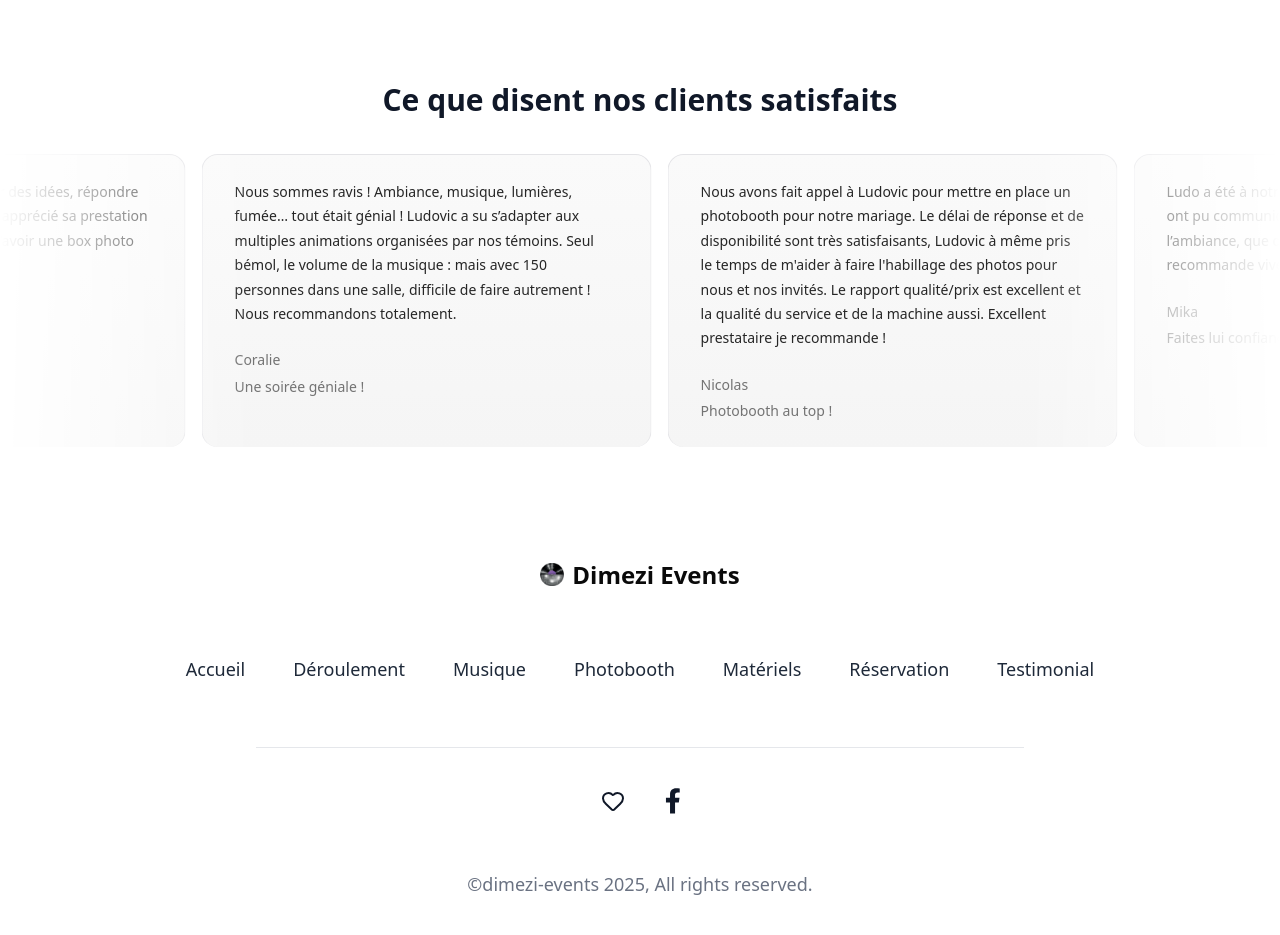
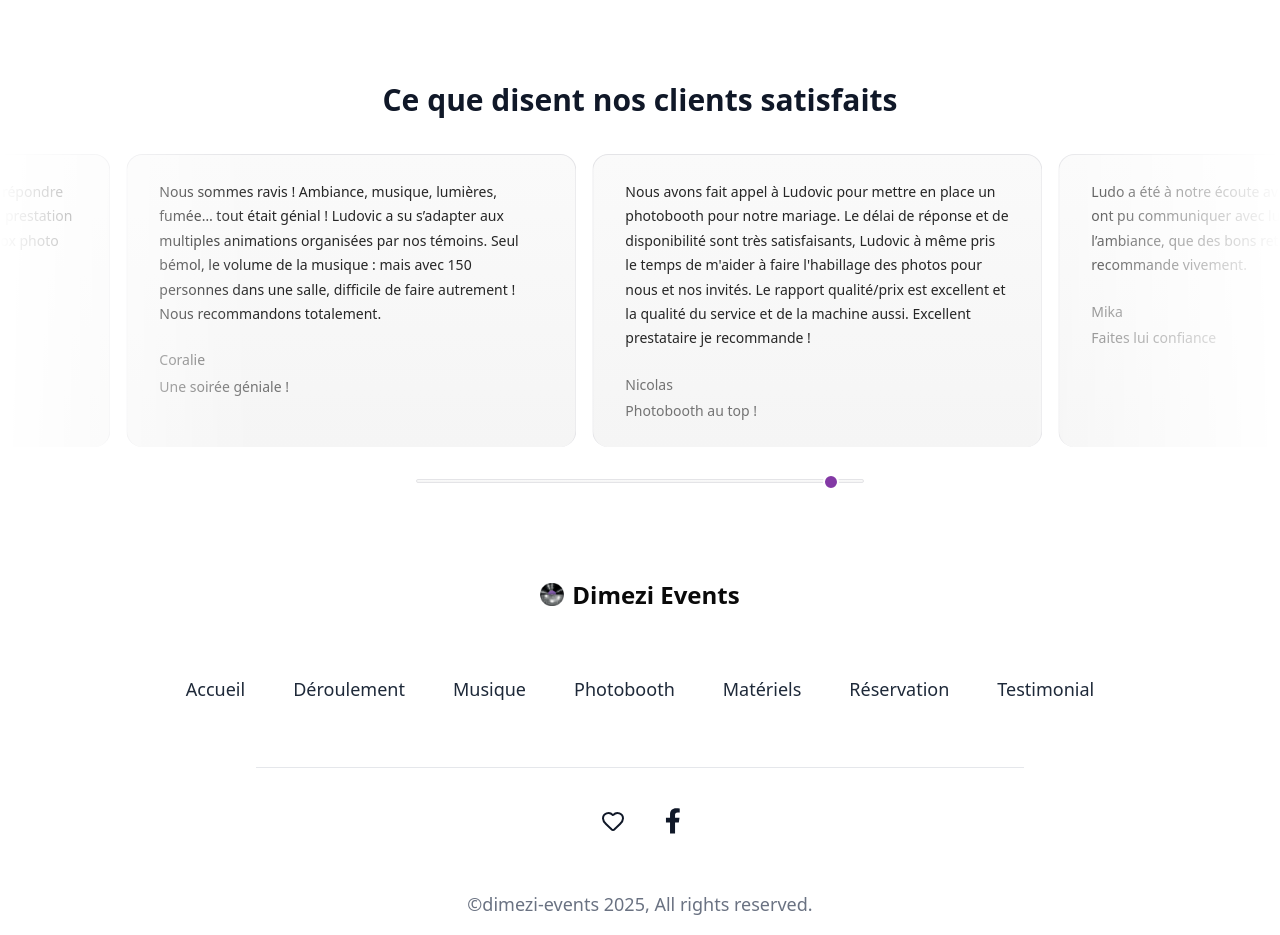
Before and after one commit to TheoBourdel/theobourdel.github.io, a Next.js app: page / in a window 1280 px wide. Shown: the part 6540-7475 px from the top of the page. Built offline with nearby package versions, Linux system fonts and the light colour scheme.

Commit message:
add testimonial manual slider

```diff
--- a/app/globals.css
+++ b/app/globals.css
@@ -128,3 +128,25 @@
     @apply bg-background text-foreground;
   }
 }
+
+.custom-slider {
+  @apply appearance-none w-full h-1 bg-transparent cursor-pointer;
+}
+
+/* Barre (track) */
+.custom-slider::-webkit-slider-runnable-track {
+  @apply h-1 border border-zinc-200 bg-[linear-gradient(180deg,#fafafa,#f5f5f5)] rounded-full;
+}
+.custom-slider::-moz-range-track {
+  @apply h-1 border border-zinc-200 bg-[linear-gradient(180deg,#fafafa,#f5f5f5)] rounded-full;
+}
+
+/* Bouton (thumb) */
+.custom-slider::-webkit-slider-thumb {
+  -webkit-appearance: none;
+  @apply w-4 h-4 bg-[#8339a5] rounded-full border-2 border-white;
+  margin-top: -6px;
+}
+.custom-slider::-moz-range-thumb {
+  @apply w-4 h-4 bg-[#8339a5] rounded-full border-2 border-white;
+}
--- a/components/ui/infinite-moving-cards.jsx
+++ b/components/ui/infinite-moving-cards.jsx
@@ -1,7 +1,7 @@
 "use client";
 
 import { cn } from "@/lib/utils";
-import React, { useEffect, useState } from "react";
+import React, { useEffect, useState, useRef } from "react";
 
 export const InfiniteMovingCards = ({
   items,
@@ -10,83 +10,110 @@ export const InfiniteMovingCards = ({
   pauseOnHover = true,
   className
 }) => {
-  const containerRef = React.useRef(null);
-  const scrollerRef = React.useRef(null);
+  const containerRef = useRef(null);
+  const scrollerRef = useRef(null);
+
+  const [scrollPos, setScrollPos] = useState(0);
+  const [manualControl, setManualControl] = useState(false);
+  const [contentWidth, setContentWidth] = useState(0);
+
+  const scrollSpeedMap = { fast: 1.5, normal: 0.75, slow: 0.3 }; // en pixels/frame
+  const scrollSpeed = scrollSpeedMap[speed] || 0.75;
 
   useEffect(() => {
     addAnimation();
+
+    // Mesure la largeur réelle du contenu pour boucler
+    if (scrollerRef.current) {
+      const firstHalfWidth = Array.from(scrollerRef.current.children)
+        .slice(0, items.length) // première copie uniquement
+        .reduce((total, el) => total + el.offsetWidth + 16, 0); // +16px pour gap-4
+      setContentWidth(firstHalfWidth);
+    }
   }, []);
-  const [start, setStart] = useState(false);
+
+  useEffect(() => {
+    let rafId;
+    if (!manualControl && contentWidth > 0) {
+      const step = () => {
+        setScrollPos((prev) => {
+          let next =
+            prev + scrollSpeed * (direction === "left" ? 1 : -1);
+
+          // Boucle infinie
+          if (next >= contentWidth) next = 0;
+          if (next <= 0) next = contentWidth;
+
+          return next;
+        });
+        rafId = requestAnimationFrame(step);
+      };
+      rafId = requestAnimationFrame(step);
+    }
+    return () => cancelAnimationFrame(rafId);
+  }, [manualControl, direction, scrollSpeed, contentWidth]);
+
+  useEffect(() => {
+    if (scrollerRef.current) {
+      scrollerRef.current.style.transform = `translateX(-${scrollPos}px)`;
+    }
+  }, [scrollPos]);
+
   function addAnimation() {
     if (containerRef.current && scrollerRef.current) {
       const scrollerContent = Array.from(scrollerRef.current.children);
-
       scrollerContent.forEach((item) => {
         const duplicatedItem = item.cloneNode(true);
-        if (scrollerRef.current) {
         scrollerRef.current.appendChild(duplicatedItem);
-        }
       });
-
-      getDirection();
-      getSpeed();
-      setStart(true);
     }
   }
-  const getDirection = () => {
-    if (containerRef.current) {
-      if (direction === "left") {
-        containerRef.current.style.setProperty("--animation-direction", "forwards");
-      } else {
-        containerRef.current.style.setProperty("--animation-direction", "reverse");
-      }
-    }
+
+  const handleSliderChange = (e) => {
+    const value = parseFloat(e.target.value);
+    setScrollPos(value);
   };
-  const getSpeed = () => {
-    if (containerRef.current) {
-      if (speed === "fast") {
-        containerRef.current.style.setProperty("--animation-duration", "20s");
-      } else if (speed === "normal") {
-        containerRef.current.style.setProperty("--animation-duration", "40s");
-      } else {
-        containerRef.current.style.setProperty("--animation-duration", "80s");
-      }
-    }
+
+  const handleSliderStart = () => {
+    setManualControl(true);
   };
+
+  const handleSliderEnd = () => {
+    setManualControl(false);
+  };
+
   return (
+    <div className="flex flex-col items-center">
+      {/* Cartes */}
       <div
         ref={containerRef}
         className={cn(
           "scroller relative z-20 max-w-7xl overflow-hidden [mask-image:linear-gradient(to_right,transparent,white_20%,white_80%,transparent)]",
           className
-      )}>
+        )}
+      >
         <ul
           ref={scrollerRef}
           className={cn(
-          "flex w-max min-w-full shrink-0 flex-nowrap gap-4 py-4",
-          start && "animate-scroll",
+            "flex w-max min-w-full shrink-0 flex-nowrap gap-4 py-4 transition-transform duration-100 ease-linear",
             pauseOnHover && "hover:[animation-play-state:paused]"
-        )}>
-        {items.map((item, idx) => (
+          )}
+        >
+          {items.map((item) => (
             <li
               className="relative w-[350px] max-w-full shrink-0 rounded-2xl border border-b-0 border-zinc-200 bg-[linear-gradient(180deg,#fafafa,#f5f5f5)] px-8 py-6 md:w-[450px] dark:border-zinc-700 dark:bg-[linear-gradient(180deg,#27272a,#18181b)]"
-            key={item.name}>
+              key={item.name}
+            >
               <blockquote>
-              <div
-                aria-hidden="true"
-                className="user-select-none pointer-events-none absolute -top-0.5 -left-0.5 -z-1 h-[calc(100%_+_4px)] w-[calc(100%_+_4px)]"></div>
-              <span
-                className="relative z-20 text-sm leading-[1.6] font-normal text-neutral-800 dark:text-gray-100">
+                <span className="relative z-20 text-sm leading-[1.6] font-normal text-neutral-800 dark:text-gray-100">
                   {item.quote}
                 </span>
                 <div className="relative z-20 mt-6 flex flex-row items-center">
                   <span className="flex flex-col gap-1">
-                  <span
-                    className="text-sm leading-[1.6] font-normal text-neutral-500 dark:text-gray-400">
+                    <span className="text-sm leading-[1.6] font-normal text-neutral-500 dark:text-gray-400">
                       {item.name}
                     </span>
-                  <span
-                    className="text-sm leading-[1.6] font-normal text-neutral-500 dark:text-gray-400">
+                    <span className="text-sm leading-[1.6] font-normal text-neutral-500 dark:text-gray-400">
                       {item.title}
                     </span>
                   </span>
@@ -96,5 +123,22 @@ export const InfiniteMovingCards = ({
           ))}
         </ul>
       </div>
+
+      {contentWidth > 0 && (
+        <input
+          type="range"
+          min="0"
+          max={contentWidth}
+          step="1"
+          value={scrollPos}
+          onChange={handleSliderChange}
+          onMouseDown={handleSliderStart}
+          onMouseUp={handleSliderEnd}
+          onTouchStart={handleSliderStart}
+          onTouchEnd={handleSliderEnd}
+          className="mt-4 w-full max-w-md custom-slider"
+        />
+      )}
+    </div>
   );
 };
```
Lines whose indentation alone changed are shown as unchanged.
